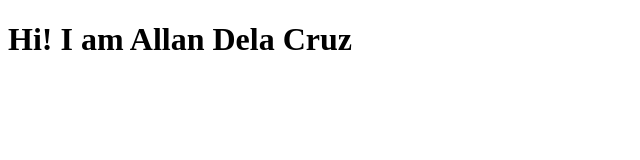
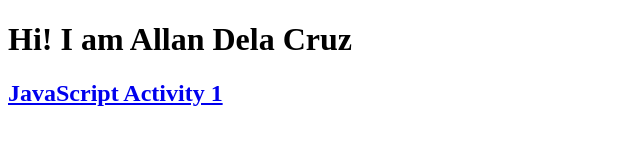
Before and after one commit to ChristopherAllan/ChristopherAllan.github.io, a plain HTML site: page index.html in a window 1280 px wide. Shown: the whole page, without its empty margins (0-640 px from the left). Drawn offline with Linux system fonts and the light colour scheme.

Commit message:
js act 1

```diff
--- a/index.html
+++ b/index.html
@@ -7,5 +7,8 @@
 </head>
 <body>
 <h1>Hi! I am Allan Dela Cruz</h1>
+<div>
+    <h2><a href="ChristopherAllan.github.io\js1index.html">JavaScript Activity 1</a></h2>
+</div>
 </body>
 </html>
```
